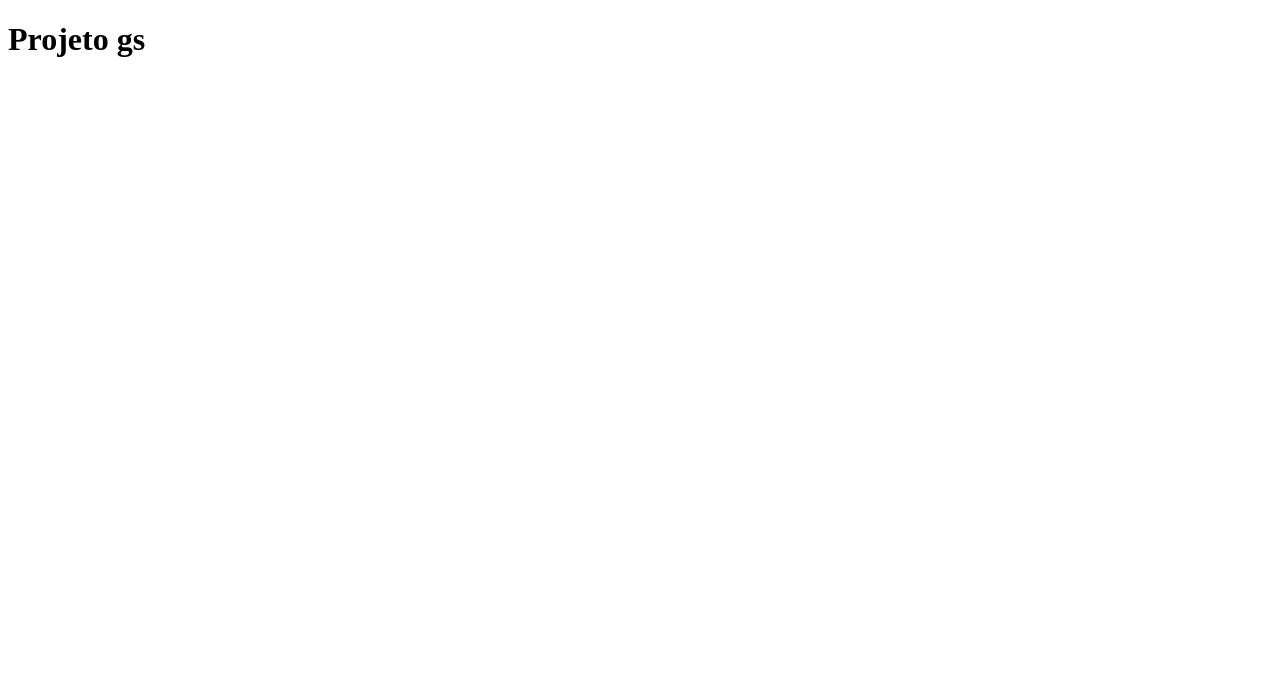
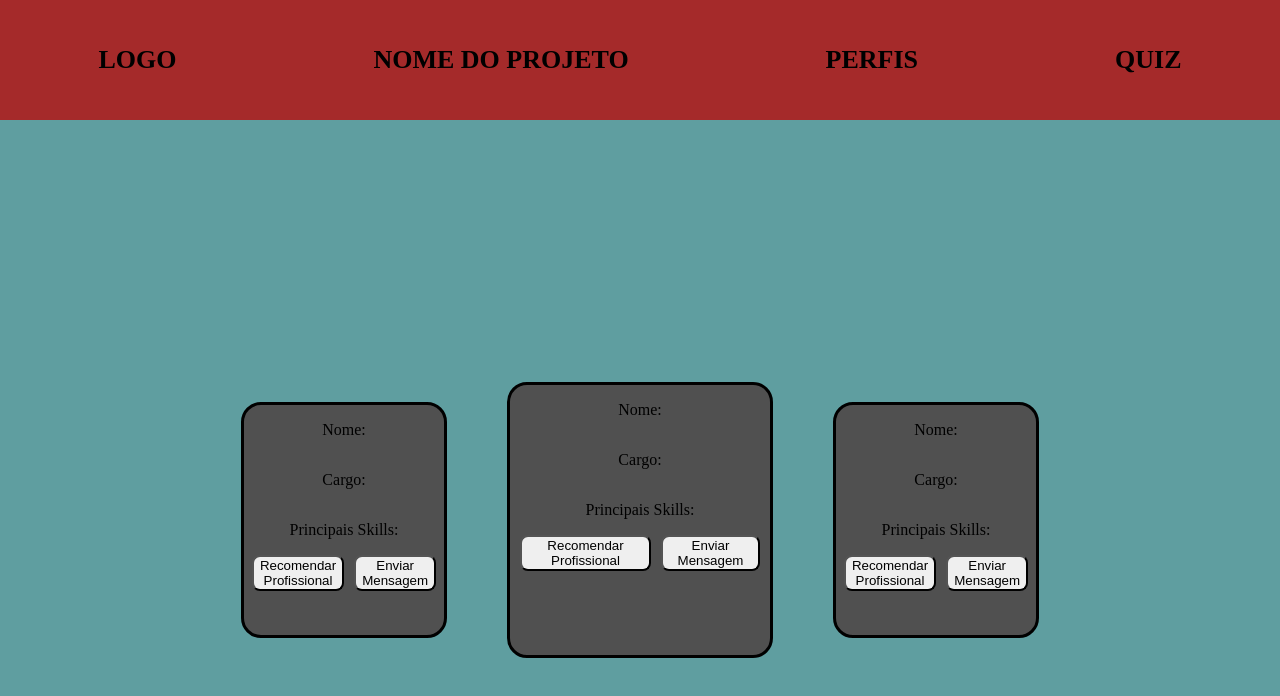
Before and after one commit to Arthenry90/gs-frontend-design, a plain HTML site: page index.html in a window 1280 px wide. Drawn offline with Linux system fonts and the light colour scheme.

Commit message:
style add index modify

```diff
--- a/index.html
+++ b/index.html
@@ -3,11 +3,53 @@
 <head>
     <meta charset="UTF-8">
     <meta name="viewport" content="width=device-width, initial-scale=1.0">
-    <title>Document</title>
+    <title>Global Solution</title>
+    <link rel="stylesheet" href="styles/style.css">
 </head>
 <body>
     <header>
-        <h1>Projeto gs</h1>
+        <div class="navs-header">
+            <h1 class="logo">LOGO</h1>
+            <h1 class="nome-projeto">NOME DO PROJETO</h1>
+            <h1 class="perfis">PERFIS</h1>
+            <h1 class="quiz">QUIZ</h1>
+        </div>
+
     </header>
+
+    <div class="slideshow">
+        <div class="perfil1">
+            <p>Nome: </p>
+            <p>Cargo: </p>
+            <p>Principais Skills: </p>
+
+            <div class="botoes">
+                <button>Recomendar Profissional</button>
+                <button>Enviar Mensagem</button>
+            </div>
+        </div>
+
+        <div class="perfil2">
+            <p>Nome: </p>
+            <p>Cargo: </p>
+            <p>Principais Skills: </p>
+
+            <div class="botoes">
+                <button>Recomendar Profissional</button>
+                <button>Enviar Mensagem</button>
+            </div>
+        </div>
+
+        <div class="perfil3">
+            <p>Nome: </p>
+            <p>Cargo: </p>
+            <p>Principais Skills: </p>
+
+            <div class="botoes">
+                <button>Recomendar Profissional</button>
+                <button>Enviar Mensagem</button>
+            </div>
+        </div>
+    </div>
 </body>
 </html>
--- /dev/null
+++ b/styles/style.css
@@ -0,0 +1,79 @@
+body {
+    margin: 0;
+    padding: 0;
+}
+
+header {
+    width: 100%;
+    height: 120px;;
+    background-color: brown;
+    font-size: small;
+}
+
+h1 {
+    margin: 0;
+}
+
+button {
+    border-radius: 8px;
+}
+
+.navs-header {
+    display: flex;
+    flex-direction: row;
+    align-items: center;   /* centraliza verticalmente */
+    justify-content: space-around; /* distribui os h1 */
+    height: 100%; /* ocupa o header inteiro */
+}
+
+.slideshow {
+    display: flex;
+    grid-template-columns: 1fr 1fr 1fr;
+    gap: 10px;
+    justify-content: center;
+    align-items: center;
+    height: 800px;
+    background-color: cadetblue;
+}
+
+.perfil1 {
+    display: flex;
+    flex-direction: column;
+    align-items: center;
+    height: 230px;
+    width: 200px;
+    background-color: rgb(80, 80, 80);
+    border: 3px solid black;
+    border-radius: 20px;
+}
+
+.perfil2 {
+    display: flex;
+    flex-direction: column;
+    align-items: center;
+    height: 270px;
+    width: 260px;
+    background-color: rgb(80, 80, 80);
+    border: 3px solid black;
+    margin-left: 50px;
+    margin-right: 50px;
+    border-radius: 20px;
+}
+
+.perfil3 {
+    display: flex;
+    flex-direction: column;
+    align-items: center;
+    height: 230px;
+    width: 200px;
+    background-color: rgb(80, 80, 80);
+    border: 3px solid black;
+    border-radius: 20px;
+}
+
+.slideshow .botoes{
+    display: flex;
+    flex-direction: row;
+    gap: 10px;
+    margin: 0 10px;
+}
```
